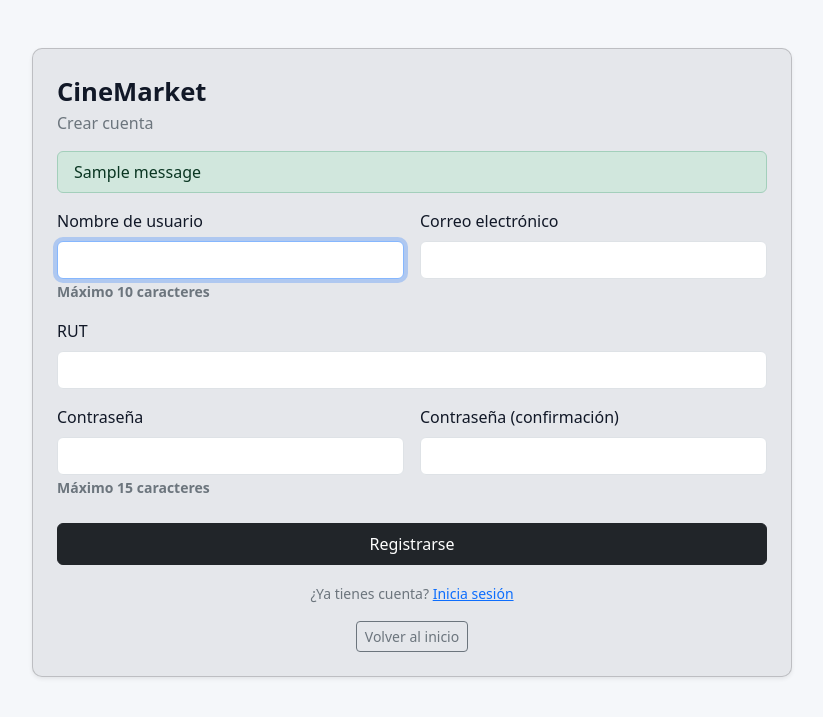
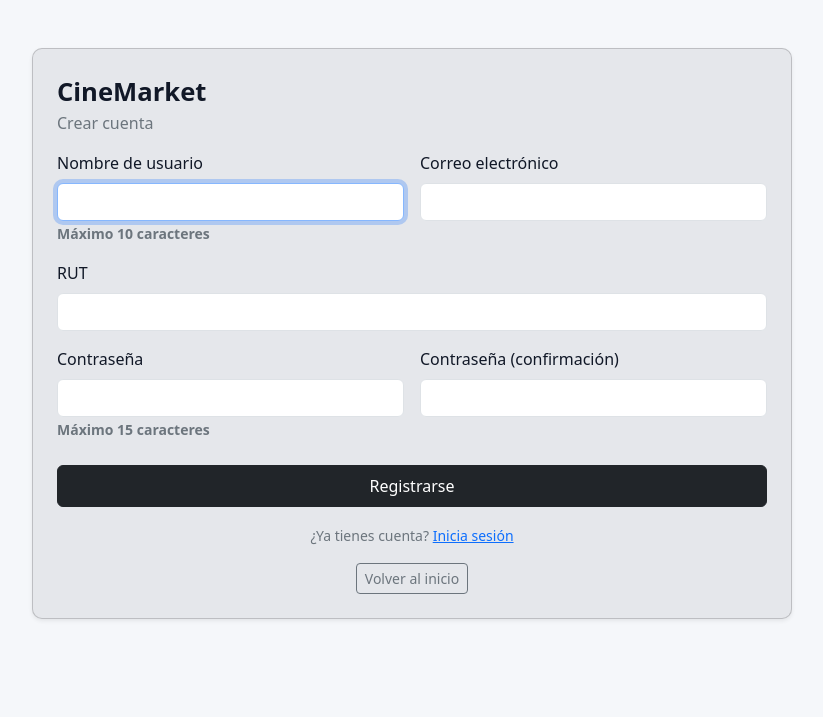
Before and after one commit to Nick24x/cinemarket, a Django app: page /usuarios/registro/ in a window 1280 px wide. Shown: the top 717 px of the page, without its empty margins (228-1051 px from the left). Run offline with Django 5.2, Linux system fonts and the light colour scheme; tables that the repository leaves empty hold one stand-in row (values such as "Sample post"); one stand-in notice (Sample message) is shown.

Commit message:
actualización

```diff
--- a/usuarios/templates/usuarios/registro.html
+++ b/usuarios/templates/usuarios/registro.html
@@ -25,12 +25,6 @@
       <div class="brand">CineMarket</div>
       <div class="muted">Crear cuenta</div>
     </div>
-
-    {% if messages %}
-      {% for message in messages %}
-        <div class="alert alert-{{ message.tags }} py-2">{{ message }}</div>
-      {% endfor %}
-    {% endif %}
 
     <form method="POST" novalidate>
       {% csrf_token %}
```
